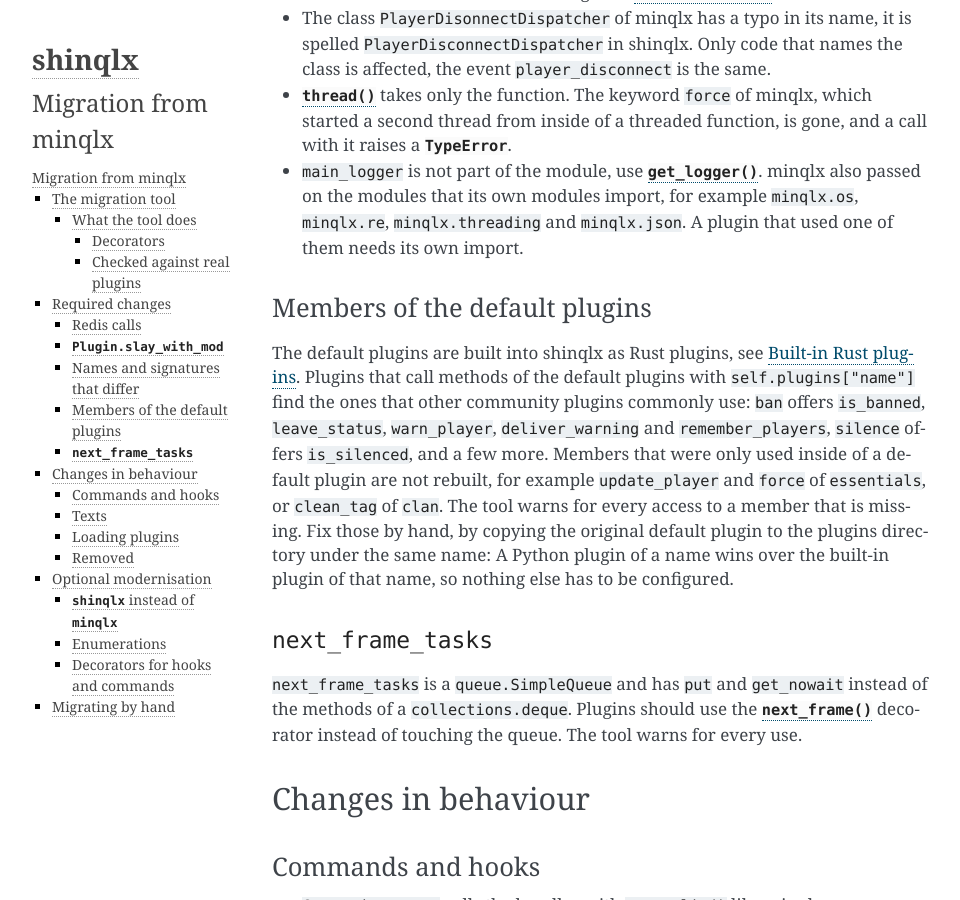
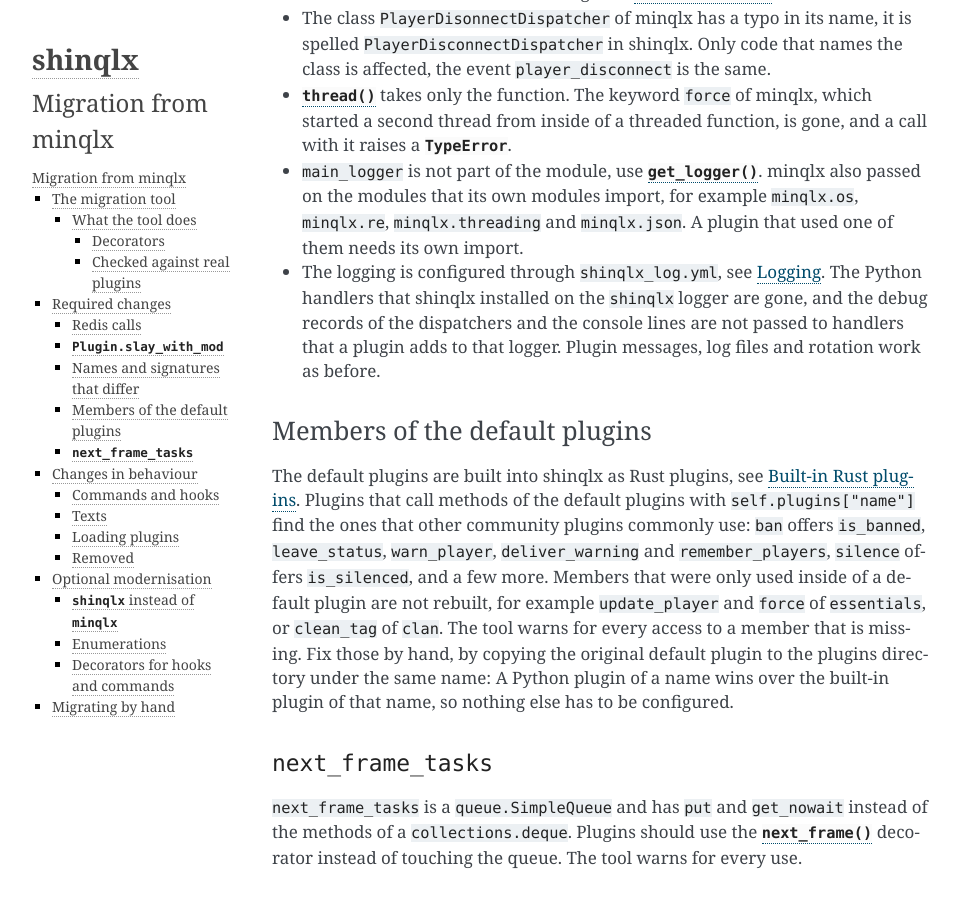
Before and after one commit to mgaertne/shinqlx, a Sphinx documentation site: the page built from docs/migration.rst, in a window 1280 px wide and 900 px high, scrolled down 4066 px. Shown: the whole window, without its empty margins (148-1108 px from the left). Built offline with Sphinx 7.4.7, drawn with Linux system fonts in a browser that asks for light colours.

Commit message:
document the logging and its configuration file
The new page describes the console and the log file, the rotation and the options of
shinqlx_log.yml; the migration guide names the handlers that plugins can no longer rely on.

```diff
--- a/docs/index.rst
+++ b/docs/index.rst
@@ -18,6 +18,7 @@ High-level classes and functions
 * :ref:`Database <database>`
 * :ref:`Built-in Rust plugins <native_plugins>`
 * :ref:`Plugin examples <examples>`
+* :ref:`Logging <logging>`
 * :ref:`Migration from minqlx <migration>`
 
 *******************************
@@ -46,6 +47,7 @@ Indices and tables
    database
    native_plugins
    examples
+   logging
    migration
    shinqlx
    enums
--- a/docs/migration.rst
+++ b/docs/migration.rst
@@ -163,6 +163,9 @@ Names and signatures that differ
 * ``main_logger`` is not part of the module, use :func:`get_logger`. minqlx also passed on the modules that its own
   modules import, for example ``minqlx.os``, ``minqlx.re``, ``minqlx.threading`` and ``minqlx.json``. A plugin that
   used one of them needs its own import.
+* The logging is configured through ``shinqlx_log.yml``, see :ref:`logging`. The Python handlers that shinqlx installed
+  on the ``shinqlx`` logger are gone, and the debug records of the dispatchers and the console lines are not passed to
+  handlers that a plugin adds to that logger. Plugin messages, log files and rotation work as before.
 
 .. _migration_default_plugins:
 
```
Also changed, not shown: docs/logging.rst (added, +52 -0 lines).
